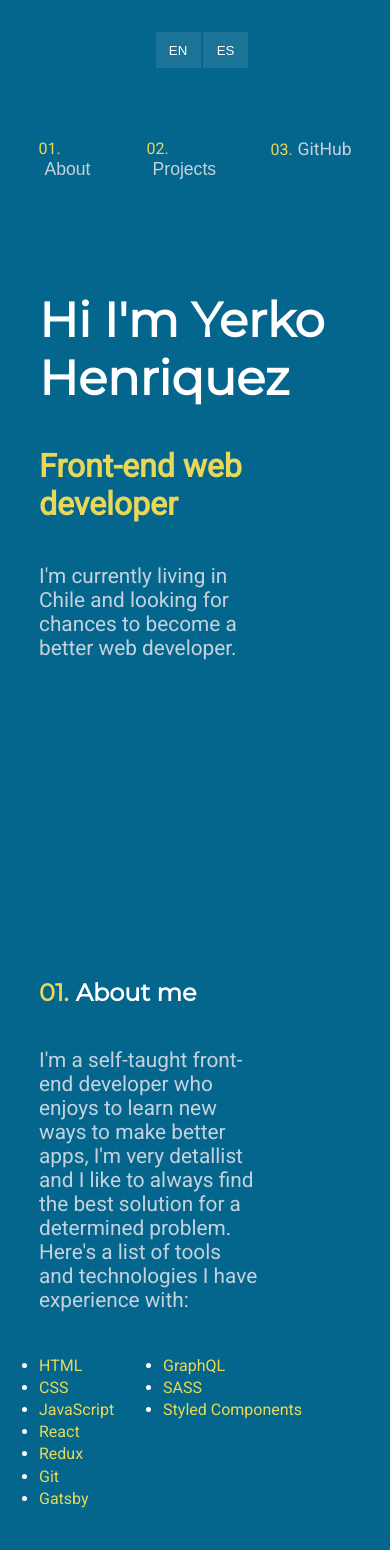
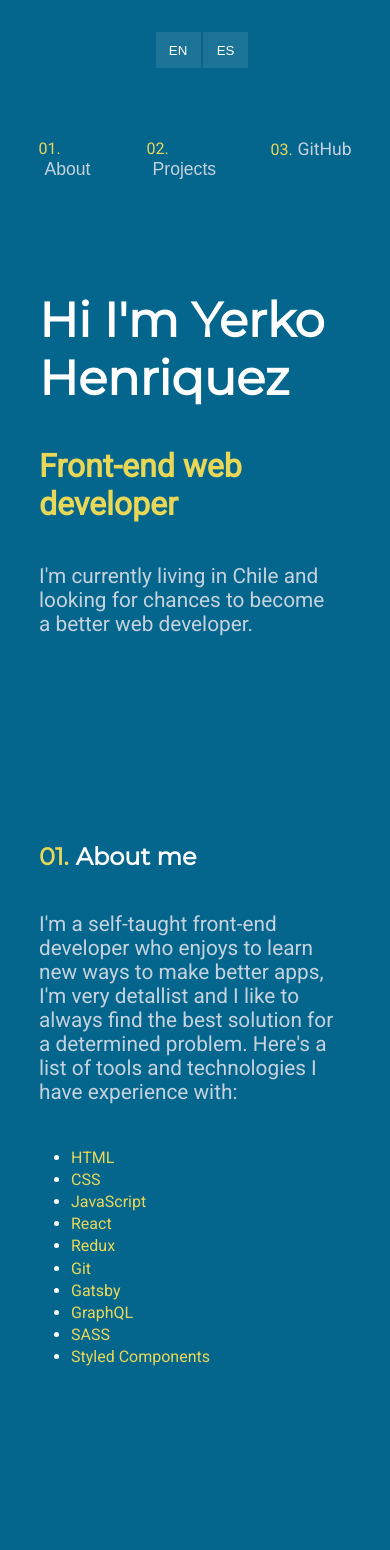
Before and after one commit to YerkoHR/portfolio, a React (Create React App) app: page / in a window 390 px wide. Shown: the top 1550 px of the page. Built offline with nearby package versions, Linux system fonts and the light colour scheme.

Commit message:
responsive design improvements

```diff
--- a/src/App.jsx
+++ b/src/App.jsx
@@ -57,11 +57,14 @@ const StyledP = styled.p`
   font-size: 1.3em;
   margin: 2em 0;
   width: 70%;
+  @media (max-width: 425px) {
+    width: 95%;
+  }
 `;
 const ToTopBtn = styled.button`
   display: none;
   position: fixed;
-  bottom: 20px;
+  bottom: 80px;
   right: 30px;
   z-index: 99;
   font-size: 18px;
--- a/src/components/Section.jsx
+++ b/src/components/Section.jsx
@@ -3,11 +3,12 @@ import styled from "styled-components";
 
 const StyledSection = styled.section`
   padding: 2em 15em 2em 8em;
-  margin-bottom: 12em;
+  margin-bottom: 10em;
   @media (max-width: 870px) {
     width: 80%;
     padding: 2em 0;
     margin: 0 auto 12em auto;
+    margin-bottom: 5em;
   }
 `;
 
--- a/src/components/SectionOne.jsx
+++ b/src/components/SectionOne.jsx
@@ -16,8 +16,10 @@ const SkillContainer = styled.ul`
   flex-flow: column wrap;
   max-height: 6em;
   @media (max-width: 425px) {
-    max-height: 10em;
+    max-height: 15em;
     padding: 0;
+    margin-left: 2em;
+    align-items: flex-start;
   }
 `;
 
```
